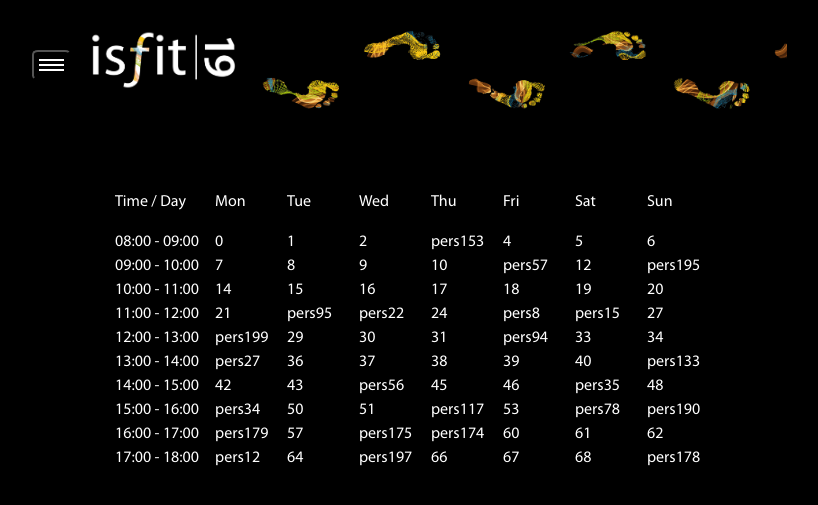
After one commit to TorsteinOtterlei/recruitment-web-isfit-2019-updated-for-2020, a Django app: page /calendar/ in a window 1280 px wide. The commit adds this page. Shown: the top 505 px of the page, without its empty margins (223-1041 px from the left). Run offline with Django 3.2, Linux system fonts and the light colour scheme; some libraries are stand-ins or nearby versions.

Commit message:
Added primitiv calendar and altered base.html

```diff
--- a/job/templates/job/application_form.html
+++ b/job/templates/job/application_form.html
@@ -95,6 +95,9 @@
         </div>
     </div>
 </div>
+{% endblock %}
+
+{% block scriptblock %}
 <script>
 
     var rankings = "{{applied_to}}".split(", ");
@@ -170,5 +173,4 @@
       }
     }
 </script>
-
 {% endblock %}
--- a/job/templates/job/base.html
+++ b/job/templates/job/base.html
@@ -13,9 +13,10 @@
         <link rel="stylesheet" type="text/css" href="{% static 'job/style.css' %}"/>
         <link rel="stylesheet" type="text/css" href="{% static 'job/application.css' %}"/>
 
-        {% block link %}{% endblock %}
-        {% block script %}{% endblock %}
+        {% block headlink %}{% endblock %}
+        {% block headscript %}{% endblock %}
         <title>{% block title %}ISFiT 2019!{% endblock %}</title>
+        {% block styleblock %}{% endblock %}
     </head>
     <body>
 
@@ -32,8 +33,15 @@
 
         <!-- Optional JavaScript -->
         <!-- jQuery first, then Popper.js, then Bootstrap JS -->
+        {% comment %} Old jquery CDN
         <script src="https://code.jquery.com/jquery-3.2.1.slim.min.js" integrity="sha384-KJ3o2DKtIkvYIK3UENzmM7KCkRr/rE9/Qpg6aAZGJwFDMVNA/GpGFF93hXpG5KkN" crossorigin="anonymous"></script>
+        {% endcomment %}
+        {% block jquerycdn %}
+            <script src="https://code.jquery.com/jquery-3.3.1.slim.min.js" integrity="sha256-3edrmyuQ0w65f8gfBsqowzjJe2iM6n0nKciPUp8y+7E=" crossorigin="anonymous"></script>
+        {% endblock %}
+
         <script src="https://cdnjs.cloudflare.com/ajax/libs/popper.js/1.12.9/umd/popper.min.js" integrity="sha384-ApNbgh9B+Y1QKtv3Rn7W3mgPxhU9K/ScQsAP7hUibX39j7fakFPskvXusvfa0b4Q" crossorigin="anonymous"></script>
         <script src="https://maxcdn.bootstrapcdn.com/bootstrap/4.0.0/js/bootstrap.min.js" integrity="sha384-JZR6Spejh4U02d8jOt6vLEHfe/JQGiRRSQQxSfFWpi1MquVdAyjUar5+76PVCmYl" crossorigin="anonymous"></script>
+        {% block scriptblock %}{% endblock %}
     </body>
 </html>
--- /dev/null
+++ b/job/templates/job/calendar.html
@@ -0,0 +1,90 @@
+{% extends 'job/base.html' %}
+{% block title %}Calendar{% endblock %}
+{% block styleblock %}
+    <style media="screen">
+        .calendar {
+            display: grid;
+            grid-template-columns: 1fr 6fr;
+            gap: 1em;
+            border: none;
+            border-radius: 20px;
+            border-color: gray;
+            padding: 2em;
+        }
+        .topleft {
+            border: none;
+        }
+        .times {
+            border: none;
+        }
+        .days {
+            display: grid;
+            grid-template-columns: repeat(7, 1fr);
+            border: none;
+
+        }
+        .grid {
+            display: grid;
+            grid-template-columns: repeat(7, 1fr);
+            border: none;
+        }
+
+    </style>
+{% endblock %}
+{% block body %}
+
+<div class="calendar">
+    <div class="topleft">Time / Day</div>
+    <div class="days">
+        <div>Mon</div>
+        <div>Tue</div>
+        <div>Wed</div>
+        <div>Thu</div>
+        <div>Fri</div>
+        <div>Sat</div>
+        <div>Sun</div>
+    </div>
+    <div class="times">
+        <div>08:00 - 09:00</div>
+        <div>09:00 - 10:00</div>
+        <div>10:00 - 11:00</div>
+        <div>11:00 - 12:00</div>
+        <div>12:00 - 13:00</div>
+        <div>13:00 - 14:00</div>
+        <div>14:00 - 15:00</div>
+        <div>15:00 - 16:00</div>
+        <div>16:00 - 17:00</div>
+        <div>17:00 - 18:00</div>
+    </div>
+    <div class="grid">
+
+    </div>
+
+</div>
+
+
+{% endblock %}
+
+{% block scriptblock %}
+<script>
+    $(document).ready(function() {
+        // interviews retrieved from dictionary sent from views.calendar
+        var interviews = {{ interviews | safe }};
+
+        // Create divs inside grid
+        for (var i=0; i<70; i++) {
+            //console.log(i);
+            var div = document.createElement("div");  // Create with DOM
+            div.id = i;
+            div.innerHTML = i;
+            $(".grid").append(div);
+        }
+
+        // Place persons to their given date
+        for (var key in interviews) {
+            var cell = "#" + interviews[key];
+            $(cell).html(key);
+        }
+    });
+</script>
+{% endblock %}
--- a/job/views.py
+++ b/job/views.py
@@ -153,3 +153,9 @@ def information(request):
         'gangs': Gang.objects.all(),
         'positions':Position.objects.all()
     })
+
+def calendar(request):
+    return render(request, 'job/calendar.html', {
+        'applications': Application.objects.all(),
+        'interviews': {'pers153': 3, 'pers57': 11, 'pers195': 13, 'pers95': 22, 'pers22': 23, 'pers8': 25, 'pers15': 26, 'pers199': 28, 'pers94': 32, 'pers27': 35, 'pers133': 41, 'pers56': 44, 'pers35': 47, 'pers34': 49, 'pers117': 52, 'pers78': 54, 'pers190': 55, 'pers179': 56, 'pers175': 58, 'pers174': 59, 'pers12': 63, 'pers197': 65, 'pers178': 69}
+    })
--- a/recruiting2/urls.py
+++ b/recruiting2/urls.py
@@ -33,6 +33,7 @@ urlpatterns = [
     path('view_applications/', views.view_applications, name='view_applications'),
     path('applicant_text/<int:pk>', views.ApplicationDetail.as_view(), name='applicant_text'),
     path('all_applications/', views.all_applications, name='all_applications'),
+    path('calendar/', views.calendar, name='calendar'),
     #path('rankTest', views.rankTest, name='rankTest'),
     #path('application_form/<int:position_id>/', views.PositionDetailView.as_view(), name='position_details'),
 ]
```
